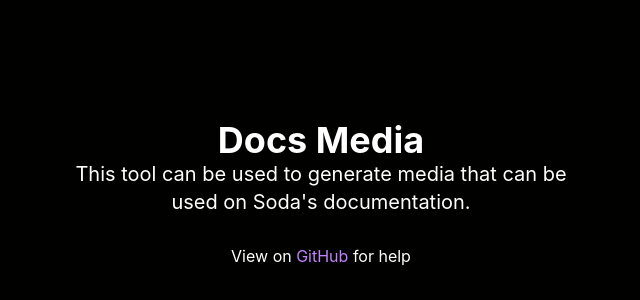
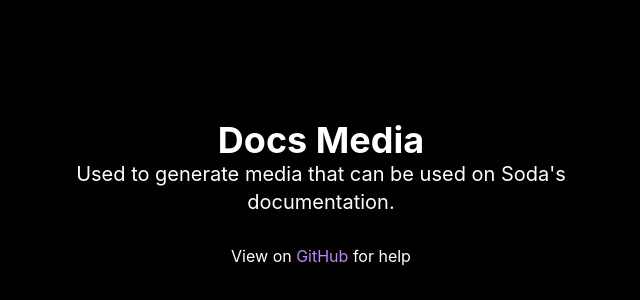
Before and after one commit to Soda-App/Docs-Media, a Next.js app: page / in a window 1280 px wide. Shown: the part 206-506 px from the top of the page, without its empty margins (319-959 px from the left). Built offline with nearby package versions, Linux system fonts and the light colour scheme.

Commit message:
Change the description a bit

```diff
--- a/src/app/page.tsx
+++ b/src/app/page.tsx
@@ -3,8 +3,7 @@
 		<div className="flex flex-col items-center justify-center h-screen text-center text-white">
 			<h1 className="text-4xl font-bold">Docs Media</h1>
 			<h2 className="max-w-lg text-xl">
-				This tool can be used to generate media that can be used on Soda&apos;s
-				documentation.
+				Used to generate media that can be used on Soda&apos;s documentation.
 			</h2>
 			<h3 className="mt-7">
 				View on{" "}
```
